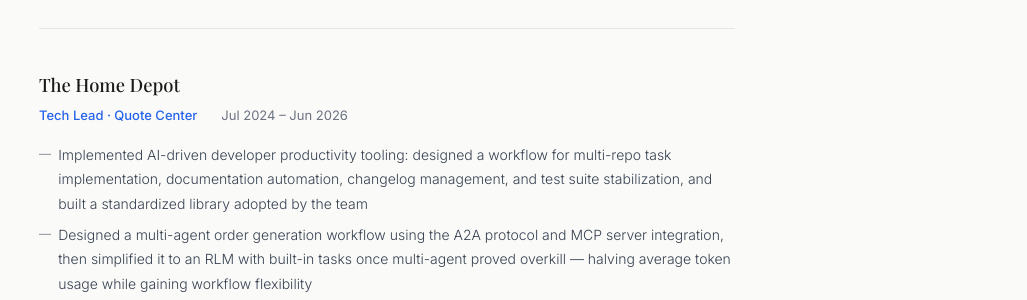
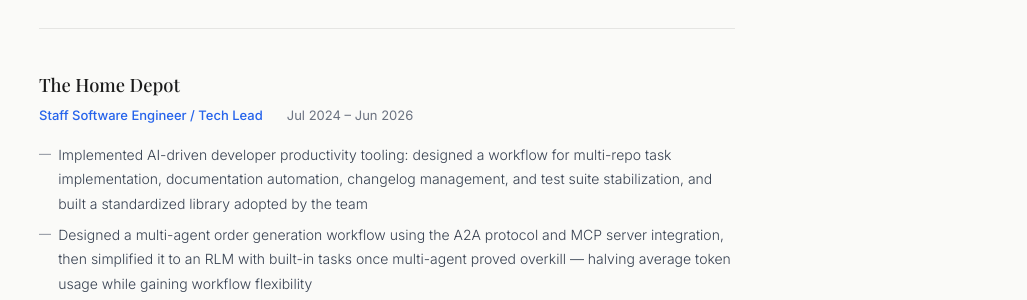
Before and after one commit to guigacarvalho/guigacarvalho.github.io, a Jekyll site: the page index.html, which Jekyll copies as it is, in a window 1280 px wide and 900 px high, scrolled down 1439 px. Shown: the part 153-453 px from the top of the window, without its empty margins (253-1280 px from the left). Built offline with Jekyll 4.4.1, drawn with Linux system fonts in a browser that asks for light colours.

Commit message:
Match 2024–2026 role title to LinkedIn
Co-Authored-By: Claude Opus 5.5 <noreply@anthropic.com>
Claude-Session: https://claude.ai/code/session_012tCsjFRqPSmUqz2rnAbkHv

```diff
--- a/index.html
+++ b/index.html
@@ -437,7 +437,7 @@
         <div class="job-header">
           <div class="job-company">The Home Depot</div>
           <div class="job-meta">
-            <span class="job-title">Tech Lead · Quote Center</span>
+            <span class="job-title">Staff Software Engineer / Tech Lead</span>
             <span class="job-date">Jul 2024 – Jun 2026</span>
           </div>
         </div>
```
